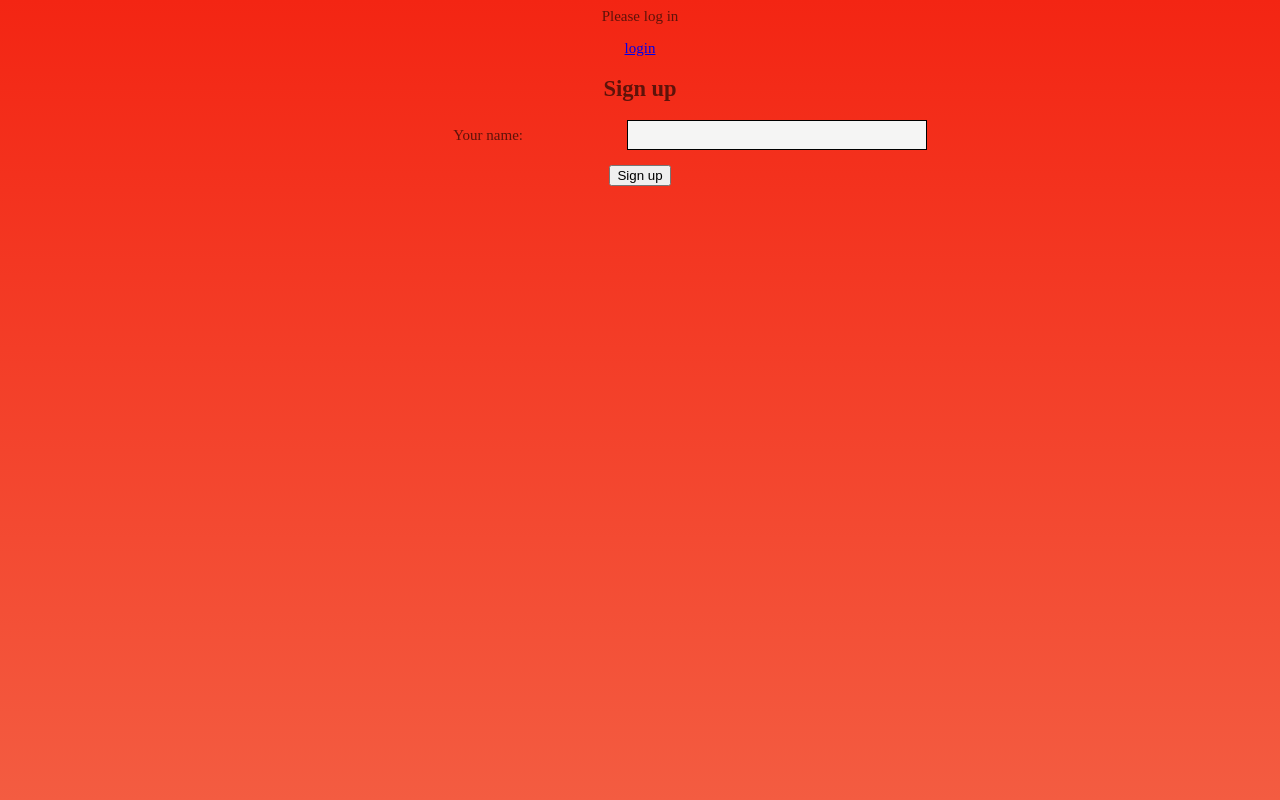
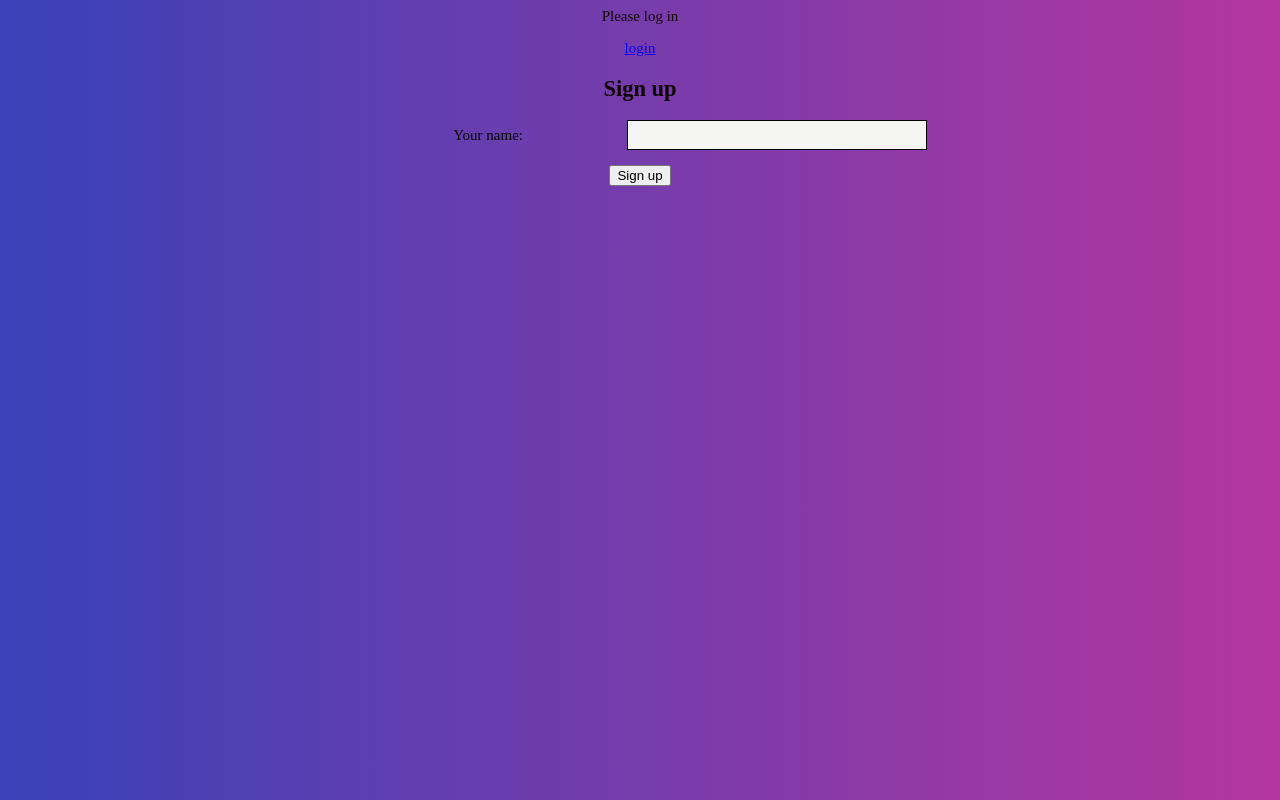
Before and after one commit to tarek-m/bilboard, a Django app: template bilboard/templates/home.html in a window 1280 px wide. Run offline with Django 3.2, Linux system fonts and the light colour scheme; the template is opened without the code that fills it: values that come from a table or form of the project are taken from there, others are empty.

Commit message:
desgin update 1.02

```diff
--- a/bilboard/static/bilboard/css/style.css
+++ b/bilboard/static/bilboard/css/style.css
@@ -58,8 +58,8 @@ input{
 }
 .content{
   text-align: center;
-  padding: 10px;
-  font-size: 35px;
+  padding: 20px;
+  font-size: 25px;
   width: 100%;
   color:#7757aa;
 
--- a/bilboard/static/bilboard/css/stylenormal.css
+++ b/bilboard/static/bilboard/css/stylenormal.css
@@ -1,11 +1,10 @@
 body {
-  color: #5e130a;
+  color: #0f0504;
   font-size:15px;
   text-align: center;
 
-  background-image: linear-gradient(to top,  #f35c41,#f32513);
+  background-image: linear-gradient(to right,rgb(57, 66, 184), rgb(180, 54, 159) );
 }
-
 input{
   position: relative;
   left: 100px;
@@ -14,10 +13,11 @@ input{
   background-color: rgb(245, 245, 244);
   border: 1px solid black;
 }
+
 label{
-  color: #5e130a;
+  color: #000000;
 }
 .button{
 
-  background-color: rgb(109, 54, 14);
+  background-color: rgb(11, 6, 14);
 }
```
Also changed, not shown: db.sqlite3.
